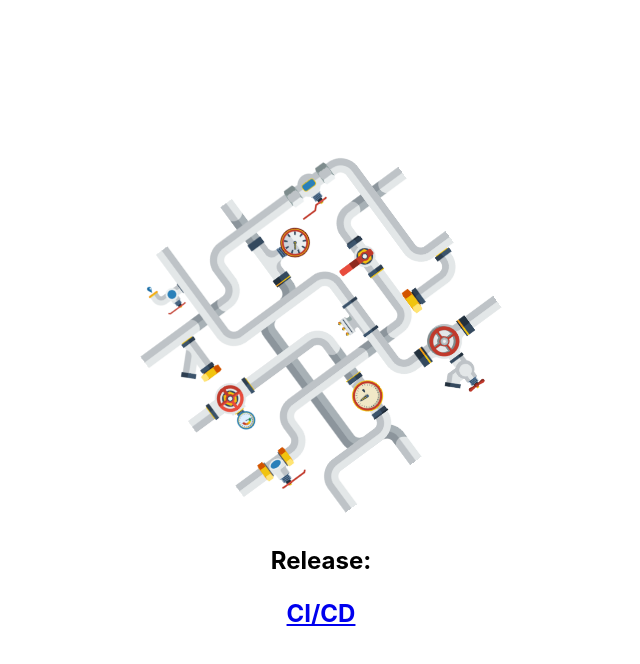
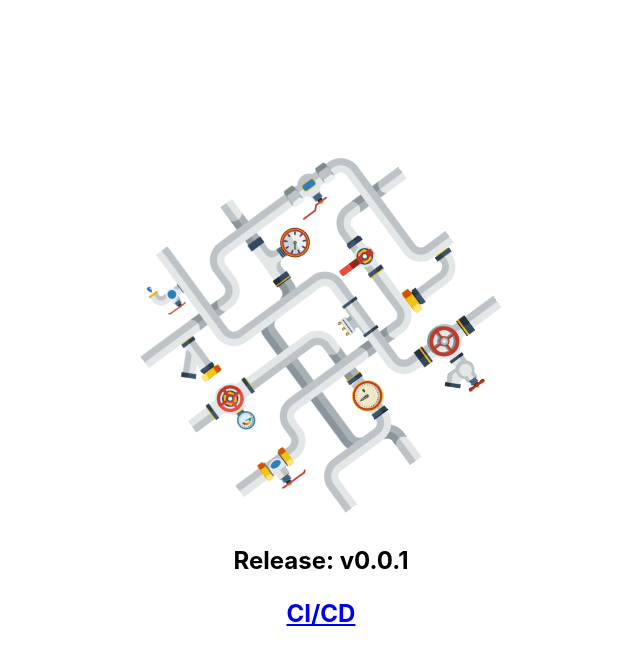
Before and after one commit to MarianaLozynska/ci-cd-pipeline, a React (Create React App) app: page / in a window 1280 px wide. Shown: the top 664 px of the page, without its empty margins (319-959 px from the left). Built offline with nearby package versions, Linux system fonts and the light colour scheme.

Commit message:
added version

```diff
--- a/src/App.js
+++ b/src/App.js
@@ -7,7 +7,7 @@ function App() {
       <header className="App-header">
         <img src={pipeline} className="App-logo" alt="logo" />
         {/* <p>CI/CD Pipeline</p> */}
-        <p>Release:</p>
+        <p>Release: v0.0.1</p>
         <a
           className="CI/CD-link"
           href="https://en.wikipedia.org/wiki/CI/CD"
```
